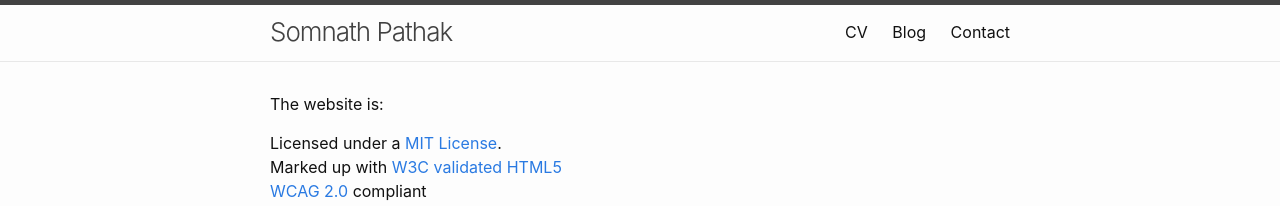
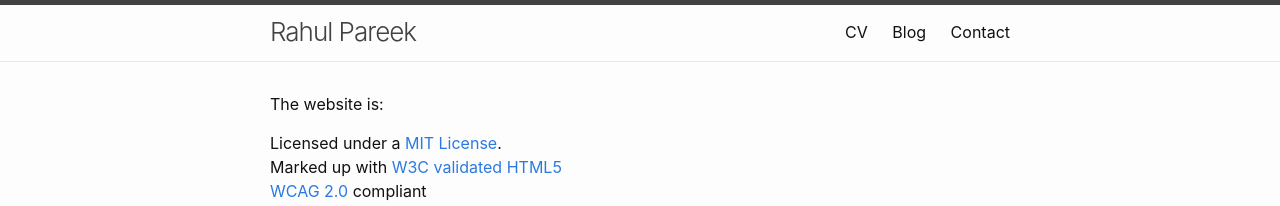
Before and after one commit to rahulpareek4280/website, a Jekyll site: the page built from about/index.md, in a window 1280 px wide. Shown: the top 206 px of the page. Built offline with Jekyll 4.4.1, drawn with Linux system fonts in a browser that asks for light colours.

Commit message:
Update _config.yml

```diff
--- a/_config.yml
+++ b/_config.yml
@@ -18,16 +18,16 @@
 # You can create any custom variable you would like, and they will be accessible
 # in the templates via {{ site.myvariable }}.
 
-title: Somnath Pathak
+title: Rahul Pareek
 author:
-  name: Somnath Pathak
-  email: somnath.jan1@gmail.com
+  name: Rahul Pareek
+  email: rahulpareek2605@gmail.com
 description: >- # this means to ignore newlines until "baseurl:"
-  The website for Somnath Pathak,
-  a Full Stack Developer, Motorcycle Enthusiast, and Web Noodler
-  living and working in Bangalore, India.
+  The website for Rahul Pareek,
+  a Senior Associate Consultant, DevOps Enthusiast, and Web Noodler
+  living and working in Pune, India.
 baseurl: "/web" # the subpath of your site, e.g. /blog
-url: "https://somnathpathak.github.io" # the base hostname & protocol for your site, e.g. http://example.com
+url: "https://rahulpareek.github.io" # the base hostname & protocol for your site, e.g. http://example.com
 
 # Default date format
 # refer to https://shopify.github.io/liquid/filters/date/ if you want to customize this
@@ -36,14 +36,14 @@ default:
 
 # Generate social links in contact page or footer
 social_links:
-  twitter: somnath_pathak_
-  github:  somnathpathak
+  twitter: rahul_pareek_
+  github:  rahulpareek4280
   # devto: jekyll
   # dribbble: jekyll
-  facebook: somnath.jan1
+  facebook: rahulpareek2065
   # flickr:   jekyll
-  instagram: somnath_pathak
-  linkedin: somnath-pathak
+  instagram: rahulpareek2605
+  linkedin: rahul-pareek
   # pinterest: jekyll
   # youtube: jekyll
   # youtube_channel: UC8CXR0-3I70i1tfPg1PAE1g
```
